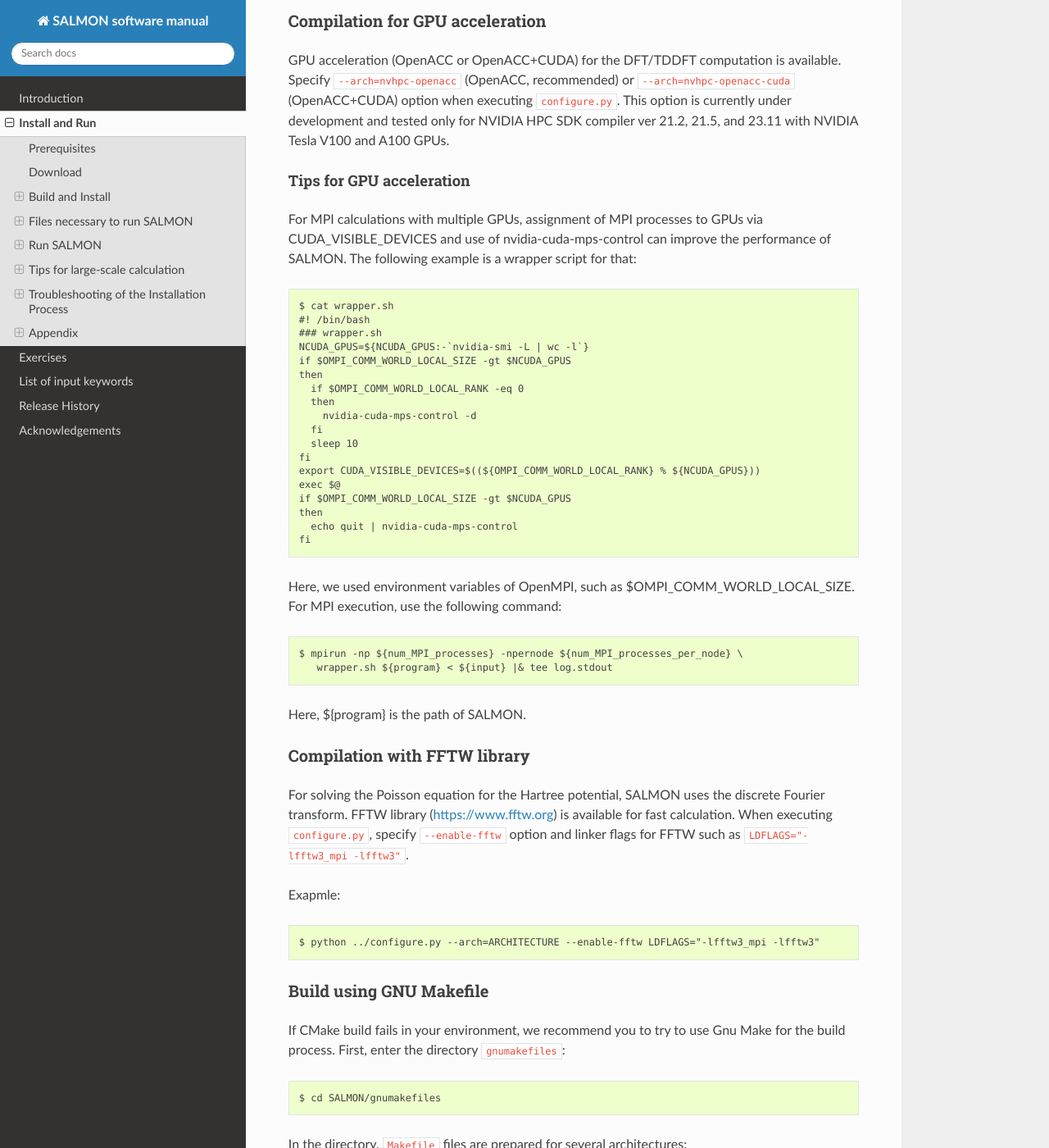
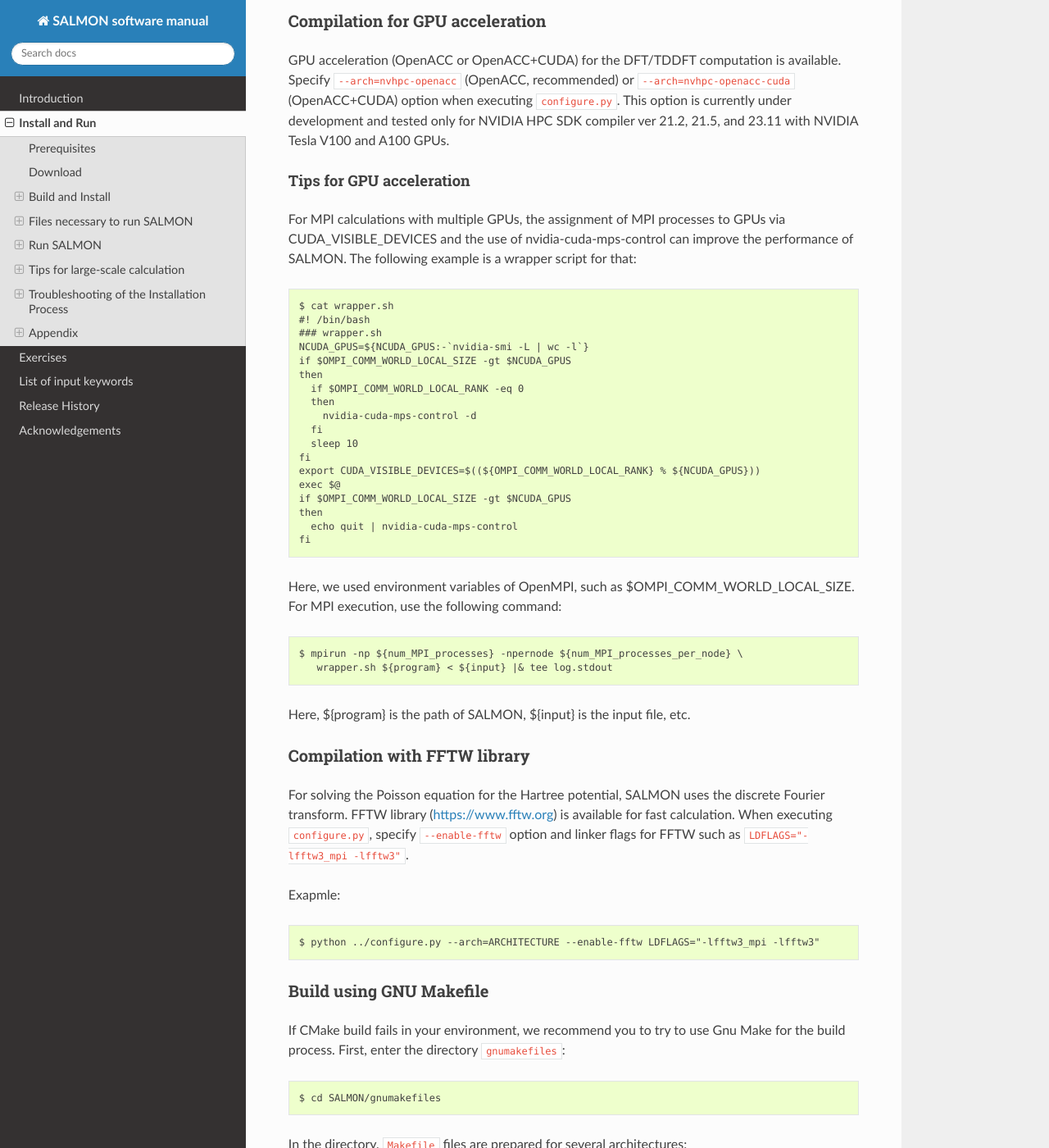
Before and after one commit to SALMON-TDDFT/SALMON-DOCS, a Sphinx documentation site: the page built from source/install_and_run.rst, in a window 1280 px wide and 1400 px high, scrolled down 12464 px. Shown: the whole window at 82% size. Built offline with Sphinx 7.4.7 and the Read the Docs theme 3.1.0, drawn with Linux system fonts in a browser that asks for light colours; formulas are drawn with MathJax 3.

Commit message:
Update install_and_run.rst

```diff
--- a/source/install_and_run.rst
+++ b/source/install_and_run.rst
@@ -573,7 +573,7 @@ This option is currently under development and tested only for NVIDIA HPC SDK co
 Tips for GPU acceleration
 ^^^^^^^^^^^^^^^^^^^^^^^^^
 
-For MPI calculations with multiple GPUs, assignment of MPI processes to GPUs via CUDA_VISIBLE_DEVICES and use of nvidia-cuda-mps-control can improve the performance of SALMON. The following example is a wrapper script for that::
+For MPI calculations with multiple GPUs, the assignment of MPI processes to GPUs via CUDA_VISIBLE_DEVICES and the use of nvidia-cuda-mps-control can improve the performance of SALMON. The following example is a wrapper script for that::
 
     $ cat wrapper.sh
     #! /bin/bash
@@ -600,7 +600,7 @@ For MPI execution, use the following command::
     $ mpirun -np ${num_MPI_processes} -npernode ${num_MPI_processes_per_node} \
        wrapper.sh ${program} < ${input} |& tee log.stdout
 
-Here, ${program} is the path of SALMON.
+Here, ${program} is the path of SALMON, ${input} is the input file, etc.
 
 .. _FFTW:
 
```
